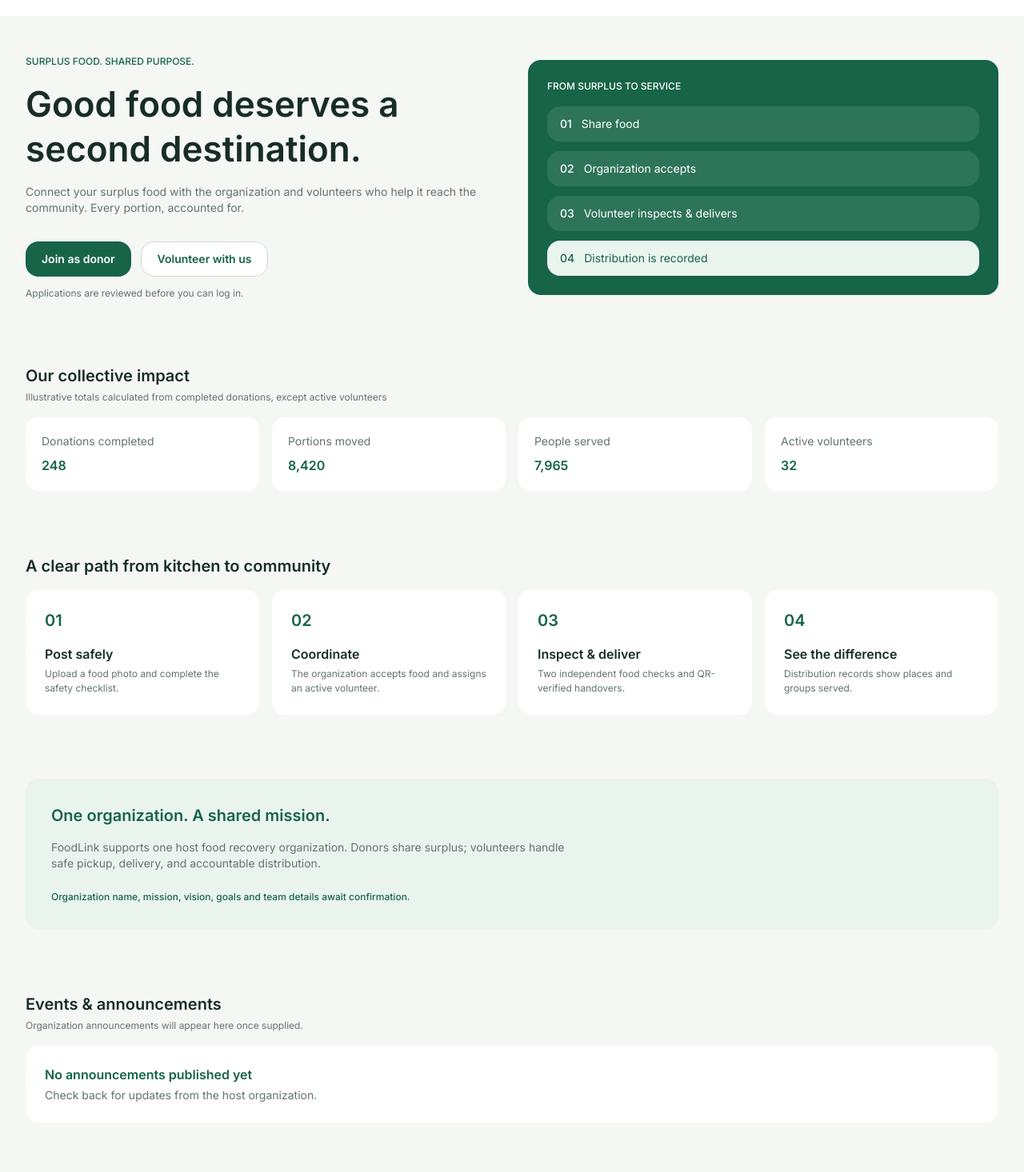
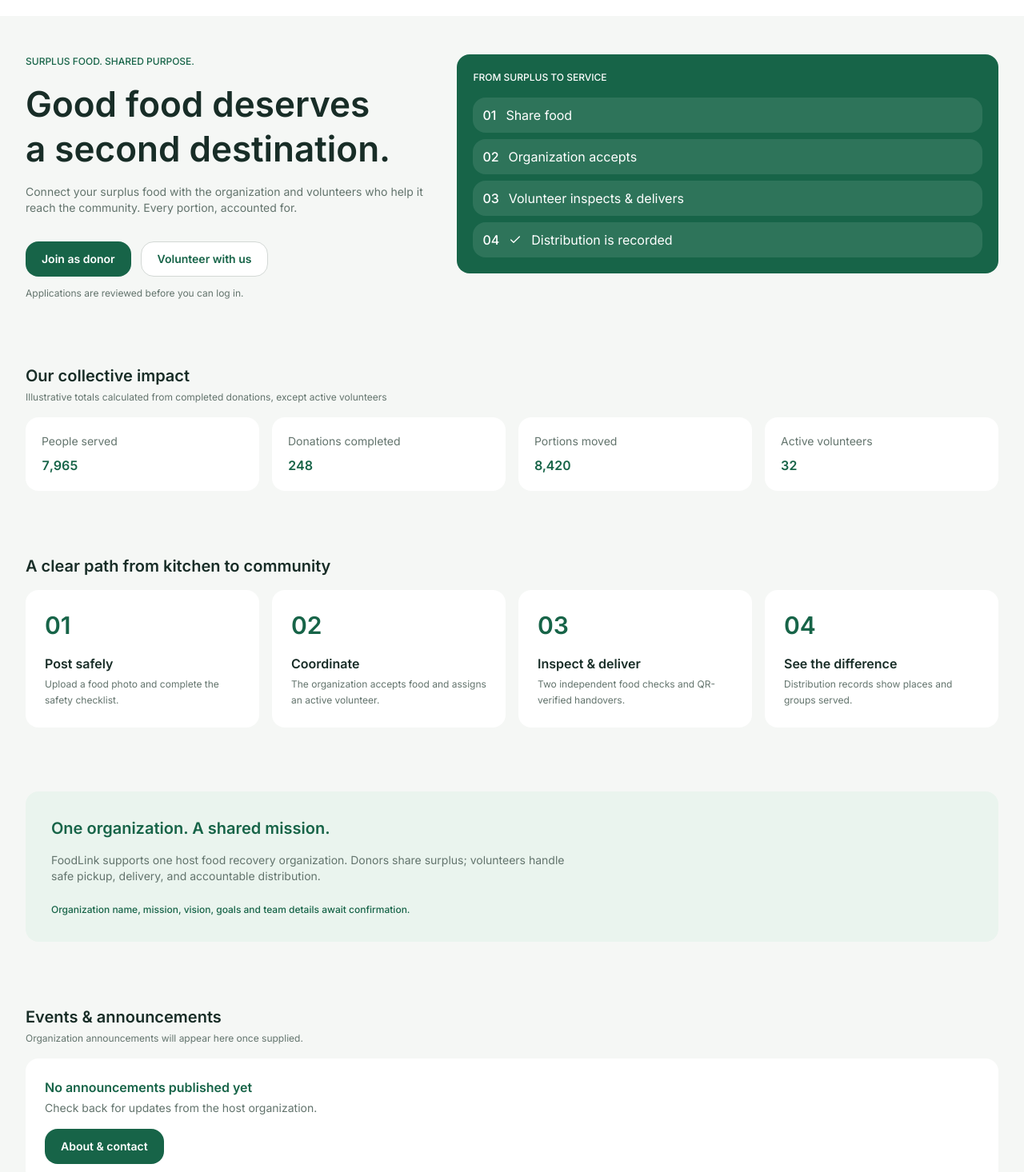
Before and after one commit to SelAvocato/Foodlink, a Next.js app: page / in a window 1280 px wide. Shown: the part 44-1510 px from the top of the page at 80% size. Built offline with nearby package versions, Linux system fonts and the light colour scheme.

Commit message:
feat(landing): improve landing page arrangement and polish

```diff
--- a/src/app/(public)/page.tsx
+++ b/src/app/(public)/page.tsx
@@ -1,3 +1,4 @@
+import { Check } from "lucide-react";
 import { LinkButton } from "@/features/public/link-button";
 import { PublicPageShell, publicLinks } from "@/features/public/public-page-shell";
 import { StatCard } from "@/components/shared/stat-card";
@@ -10,9 +11,9 @@ const steps = ["Share food", "Organization accepts", "Volunteer inspects & deliv
 
 // Illustrative totals copied from the PDF. No landing API exists - do not add a fetch here.
 const impact = [
+  { value: "7,965", label: "People served" },
   { value: "248", label: "Donations completed" },
   { value: "8,420", label: "Portions moved" },
-  { value: "7,965", label: "People served" },
   { value: "32", label: "Active volunteers" },
 ];
 
@@ -27,13 +28,13 @@ export default function LandingPage() {
   return (
     <PublicPageShell>
       <div className="space-y-16 lg:space-y-20">
-        <section id="how-it-works" className="grid items-center gap-10 lg:grid-cols-2">
+        <section id="how-it-works" className="grid items-start gap-6 lg:grid-cols-[6fr_8fr] lg:gap-8">
           <div>
             <p className="text-xs font-medium leading-[18px] text-primary">SURPLUS FOOD. SHARED PURPOSE.</p>
-            <h1 className="mt-4 text-[30px] font-semibold leading-10 text-foreground lg:text-[44px] lg:leading-[56px]">
+            <h1 className="mt-4 text-[30px] font-semibold leading-10 text-foreground text-balance lg:text-[44px] lg:leading-[56px]">
               Good food deserves a second destination.
             </h1>
-            <p className="mt-4 max-w-xl text-sm leading-5 text-muted-foreground">
+            <p className="mt-4 max-w-xl text-pretty text-sm leading-5 text-muted-foreground">
               Connect your surplus food with the organization and volunteers who help it reach the community. Every portion, accounted for.
             </p>
             <div className="mt-8 flex flex-wrap gap-3">
@@ -43,17 +44,13 @@ export default function LandingPage() {
             <p className="mt-3 text-xs leading-[18px] text-muted-foreground">Applications are reviewed before you can log in.</p>
           </div>
 
-          <div className="rounded-2xl bg-primary p-6 text-primary-foreground">
+          <div className="rounded-2xl bg-primary p-5 text-primary-foreground">
             <h2 className="text-xs font-medium leading-[18px]">FROM SURPLUS TO SERVICE</h2>
-            <ol className="mt-4 space-y-3">
+            <ol className="mt-4 space-y-2">
               {steps.map((s, i) => (
-                <li
-                  key={s}
-                  className={`flex min-h-11 items-center gap-3 rounded-lg px-4 text-sm ${
-                    i === steps.length - 1 ? "bg-success text-primary" : "bg-primary-foreground/10"
-                  }`}
-                >
+                <li key={s} className="flex min-h-11 items-center gap-3 rounded-lg bg-primary-foreground/10 px-3">
                   <span className="font-medium">0{i + 1}</span>
+                  {i === steps.length - 1 ? <Check className="size-4 shrink-0" aria-hidden /> : null}
                   {s}
                 </li>
               ))}
@@ -63,7 +60,7 @@ export default function LandingPage() {
 
         <section id="impact" aria-labelledby="impact-h">
           <h2 id="impact-h" className="text-xl font-semibold leading-7 text-foreground">Our collective impact</h2>
-          <p className="mt-1 text-xs leading-[18px] text-muted-foreground">
+          <p className="mt-1 text-xs leading-[18px] text-pretty text-muted-foreground">
             Illustrative totals calculated from completed donations, except active volunteers
           </p>
           <div className="mt-4 grid gap-4 sm:grid-cols-2 lg:grid-cols-4">
@@ -78,16 +75,16 @@ export default function LandingPage() {
           <ol className="mt-4 grid gap-4 sm:grid-cols-2 lg:grid-cols-4">
             {path.map((p) => (
               <li key={p.n} className="rounded-xl bg-card p-6">
-                <p className="text-xl font-semibold leading-7 text-primary">{p.n}</p>
-                <h3 className="mt-4 text-base font-semibold leading-6 text-foreground">{p.t}</h3>
-                <p className="mt-1 text-xs leading-[18px] text-muted-foreground">{p.d}</p>
+                <p className="text-display font-semibold text-primary">{p.n}</p>
+                <h3 className="mt-4 text-balance text-base font-semibold leading-6 text-foreground">{p.t}</h3>
+                <p className="mt-1 text-xs leading-5 text-pretty text-muted-foreground">{p.d}</p>
               </li>
             ))}
           </ol>
         </section>
 
         <SectionCard title="One organization. A shared mission." tone="success" className="p-8">
-          <p className="max-w-2xl">
+          <p className="max-w-2xl text-pretty">
             FoodLink supports one host food recovery organization. Donors share surplus; volunteers handle safe pickup, delivery, and accountable distribution.
           </p>
           <p className="mt-6 text-xs font-medium text-primary">
@@ -102,12 +99,13 @@ export default function LandingPage() {
             className="mt-4 p-6"
             title="No announcements published yet"
             description="Check back for updates from the host organization."
+            action={<LinkButton href={publicLinks.about}>About & contact</LinkButton>}
           />
         </section>
 
         <section aria-labelledby="safety-h">
           <h2 id="safety-h" className="text-xl font-semibold leading-7 text-foreground">Safety comes before every handover.</h2>
-          <p className="mt-2 max-w-2xl text-sm leading-5 text-muted-foreground">
+          <p className="mt-2 max-w-2xl text-pretty text-sm leading-5 text-muted-foreground">
             Never donate opened food, plate leftovers, or expired items. AI screening is a visual aid only; it cannot detect bacteria, temperature abuse, or allergens.
           </p>
           <div className="mt-4">
--- a/src/components/shared/stat-card.tsx
+++ b/src/components/shared/stat-card.tsx
@@ -25,7 +25,7 @@ export function StatCard({
     >
       {variant === "attention" ? (
         <>
-          <p className="text-display font-semibold text-warning-foreground">{value}</p>
+          <p className="text-display font-semibold tabular-nums text-warning-foreground">{value}</p>
           <p className="text-body font-medium text-warning-foreground">{label}</p>
         </>
       ) : (
@@ -33,7 +33,7 @@ export function StatCard({
           <p className="text-body text-muted-foreground">{label}</p>
           <p
             className={cn(
-              "mt-2 text-display font-semibold",
+              "mt-2 text-display font-semibold tabular-nums",
               variant === "brand" ? "text-primary" : "text-foreground",
             )}
           >
--- a/src/features/public/link-button.tsx
+++ b/src/features/public/link-button.tsx
@@ -20,7 +20,7 @@ export function LinkButton({
         "inline-flex min-h-11 items-center justify-center rounded-lg px-5 text-sm font-semibold focus-visible:outline-none focus-visible:ring-2 focus-visible:ring-ring focus-visible:ring-offset-2",
         variant === "primary"
           ? "bg-primary text-primary-foreground hover:bg-primary/90"
-          : "border border-border bg-card text-primary hover:bg-success",
+          : "border border-border bg-card text-primary hover:bg-muted",
         className,
       )}
     >
```
